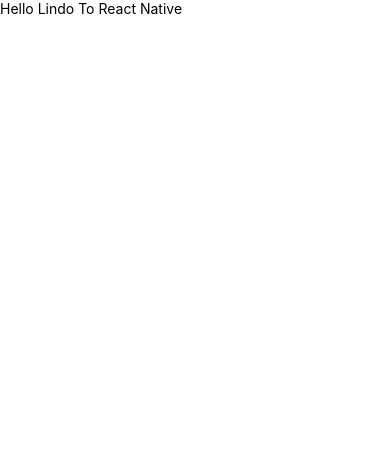
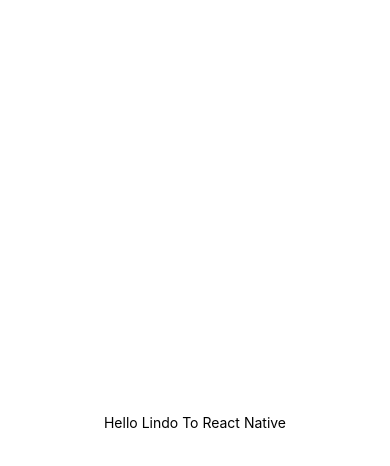
Before and after one commit to Lindo-pineapple/Tidal-Challenge, a React Native app: screen / in a window 390 px wide. Shown: the top 466 px of the page. Built offline with nearby package versions, Linux system fonts and the light colour scheme.

Commit message:
added fonts

```diff
--- a/App.tsx
+++ b/App.tsx
@@ -6,10 +6,27 @@
  */
 
 import React from 'react';
-import {Text} from 'react-native';
+import {Text, View, StyleSheet} from 'react-native';
+
+const styles = StyleSheet.create({
+  main: {
+    flex: 1,
+    justifyContent: 'center',
+    alignItems: 'center',
+  },
+  customText: {
+    color: 'black',
+    fontSize: 30,
+    fontFamily: 'AvenirLTProRoman',
+  },
+});
 
 function App(): React.JSX.Element {
-  return <Text>Hello Lindo To React Native</Text>;
+  return (
+    <View style={styles.main}>
+      <Text>Hello Lindo To React Native</Text>
+    </View>
+  );
 }
 
 export default App;
```
Also changed, not shown: react-native.config.js (added, +7 -0 lines), 18 other files (tests, documents, lock files or other folders).
